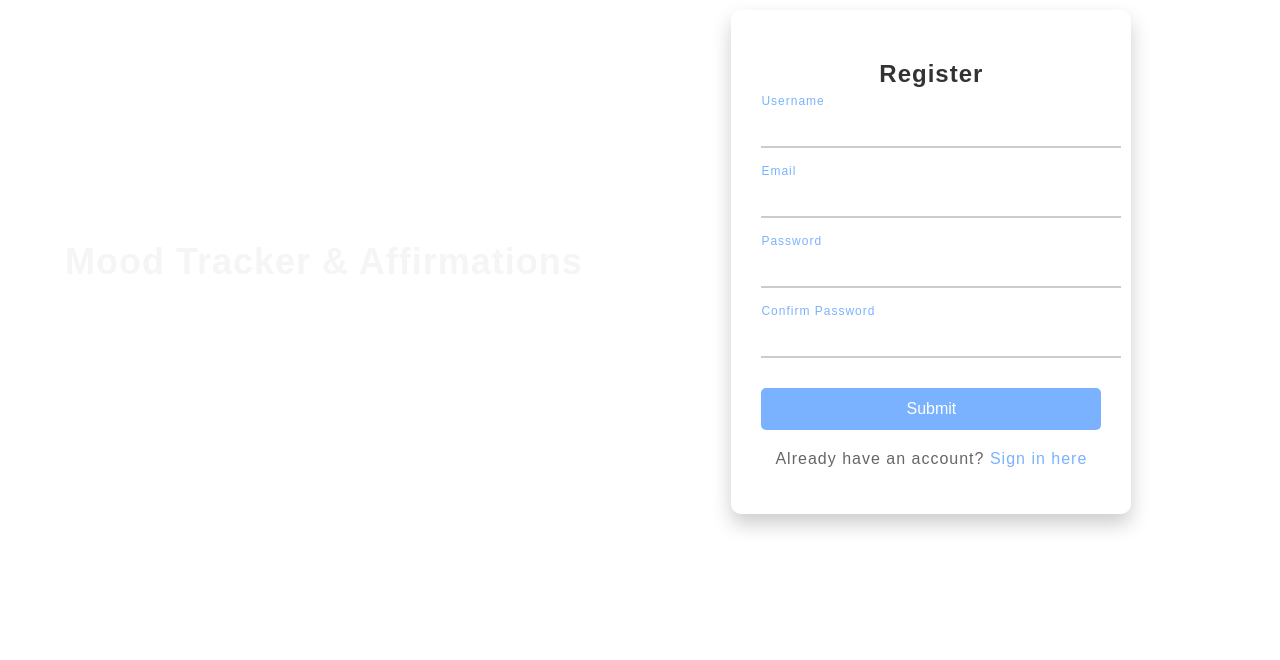
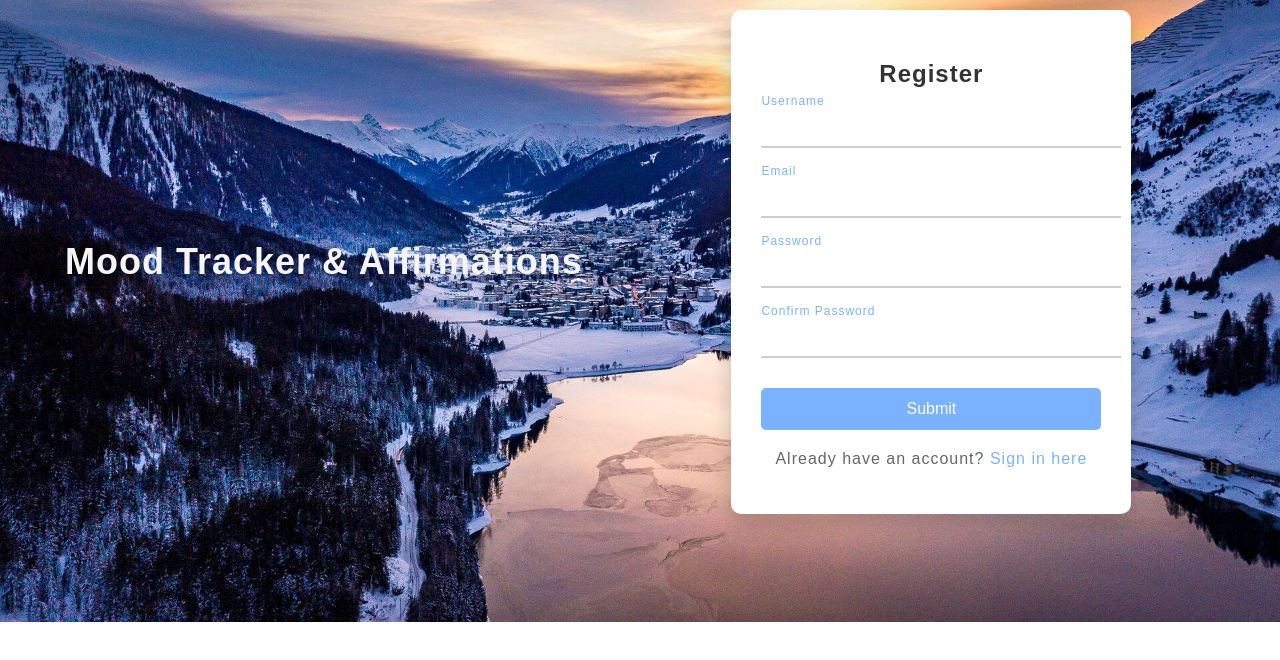
Before and after one commit to carlearvin082597/Mood_Tracker_and_Affirmation, a plain HTML site: page signup.html in a window 1280 px wide. Drawn offline with Linux system fonts and the light colour scheme.

Commit message:
Update signup.css

```diff
--- a/signup.css
+++ b/signup.css
@@ -8,7 +8,7 @@ body {
     transition: color 0.3s ease;
     letter-spacing: 1px;
     text-align: center;
-    background: url('/image/mountain.jpg') no-repeat center center;
+    background: url('mountain.jpg') no-repeat center center;
     background-size: cover;
 }
 
```
